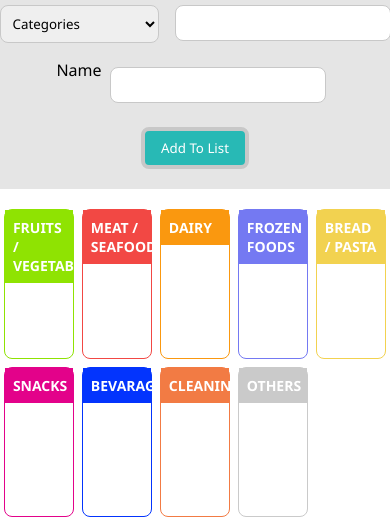
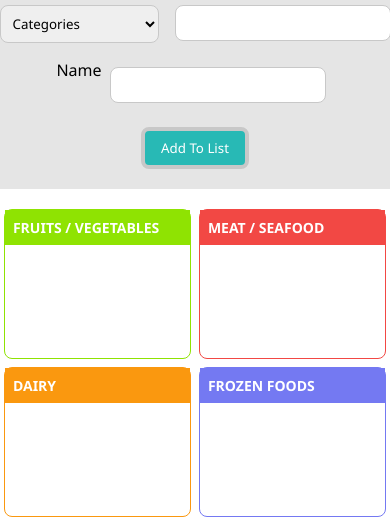
Before and after one commit to rohitjainfsl/JS-Snippets, a plain HTML site: page shoppingList/index.html in a window 390 px wide. Shown: the part 121-642 px from the top of the page. Drawn offline with Linux system fonts and the light colour scheme.

Commit message:
responsive

```diff
--- a/shoppingList/style.css
+++ b/shoppingList/style.css
@@ -119,3 +119,24 @@ footer a{
 
 .others{border-color: #cacaca}
 .others h3{background-color: #cacaca}
+
+
+@media all and (max-width: 992px){
+  #show .category{width: 23%;}
+}
+@media all and (max-width: 768px){
+  #show{
+    justify-content: center;
+    align-items: center;
+  }
+  #show .category{
+    width: 30%;
+  }
+
+}
+@media all and (max-width: 576px){
+  #show .category{width: 48%;}
+}
+@media all and (max-width: 376px){
+  #show .category{width: 98%;}
+}
```
